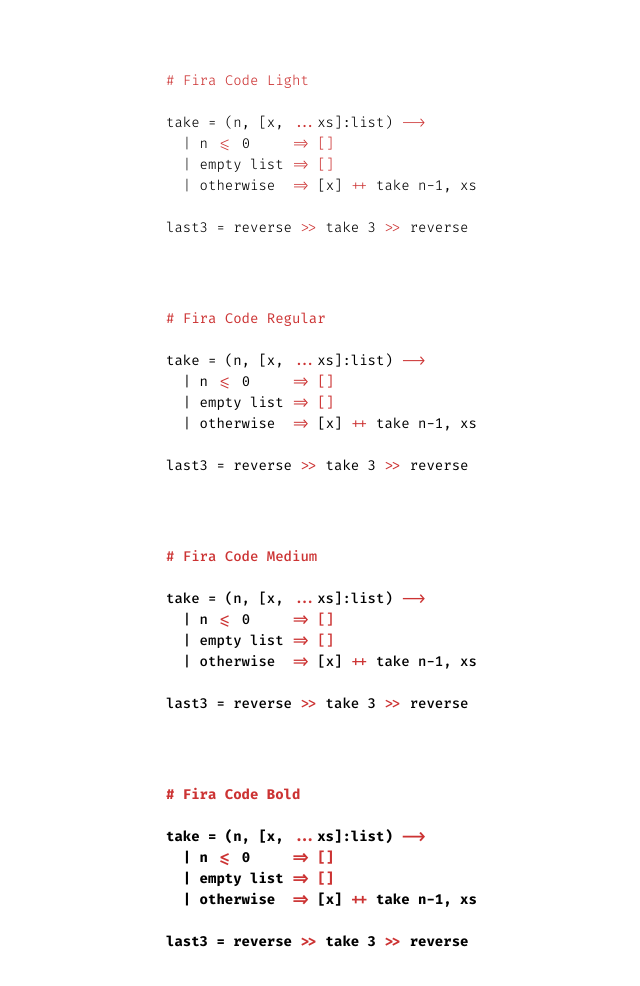
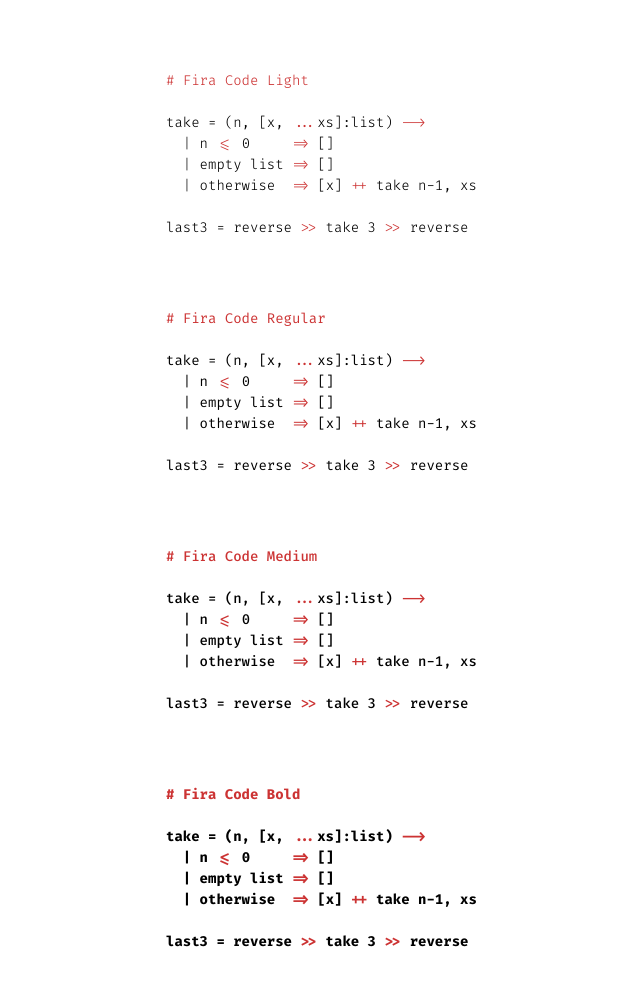
Before and after one commit to tonsky/FiraCode, a plain HTML site: page distr/specimen.html in a window 1280 px wide. Shown: the whole page, without its empty margins (264-904 px from the left). Drawn offline with Linux system fonts and the light colour scheme.

Commit message:
Remove [] ligature from specimen

```diff
--- a/distr/specimen.html
+++ b/distr/specimen.html
@@ -28,8 +28,8 @@
 <div class="code light"><b># Fira Code Light</b>
 
 take = (n, [x, <i>...</i>xs]:list) <i>--></i>
-  | n <i><=</i> 0     <i>=></i> <i>[]</i>
-  | empty list <i>=></i> <i>[]</i>
+  | n <i><=</i> 0     <i>=></i> []
+  | empty list <i>=></i> []
   | otherwise  <i>=></i> [x] <i>++</i> take n-1, xs
 
 last3 = reverse <i>>></i> take 3 <i>>></i> reverse</div>
@@ -38,8 +38,8 @@
     <div class="code regular"><b># Fira Code Regular</b>
 
 take = (n, [x, <i>...</i>xs]:list) <i>--></i>
-  | n <i><=</i> 0     <i>=></i> <i>[]</i>
-  | empty list <i>=></i> <i>[]</i>
+  | n <i><=</i> 0     <i>=></i> []
+  | empty list <i>=></i> []
   | otherwise  <i>=></i> [x] <i>++</i> take n-1, xs
 
 last3 = reverse <i>>></i> take 3 <i>>></i> reverse</div>
@@ -48,8 +48,8 @@
     <div class="code medium"><b># Fira Code Medium</b>
 
 take = (n, [x, <i>...</i>xs]:list) <i>--></i>
-  | n <i><=</i> 0     <i>=></i> <i>[]</i>
-  | empty list <i>=></i> <i>[]</i>
+  | n <i><=</i> 0     <i>=></i> []
+  | empty list <i>=></i> []
   | otherwise  <i>=></i> [x] <i>++</i> take n-1, xs
 
 last3 = reverse <i>>></i> take 3 <i>>></i> reverse</div>
@@ -58,8 +58,8 @@
     <div class="code bold"><b># Fira Code Bold</b>
 
 take = (n, [x, <i>...</i>xs]:list) <i>--></i>
-  | n <i><=</i> 0     <i>=></i> <i>[]</i>
-  | empty list <i>=></i> <i>[]</i>
+  | n <i><=</i> 0     <i>=></i> []
+  | empty list <i>=></i> []
   | otherwise  <i>=></i> [x] <i>++</i> take n-1, xs
 
 last3 = reverse <i>>></i> take 3 <i>>></i> reverse</div>
```
